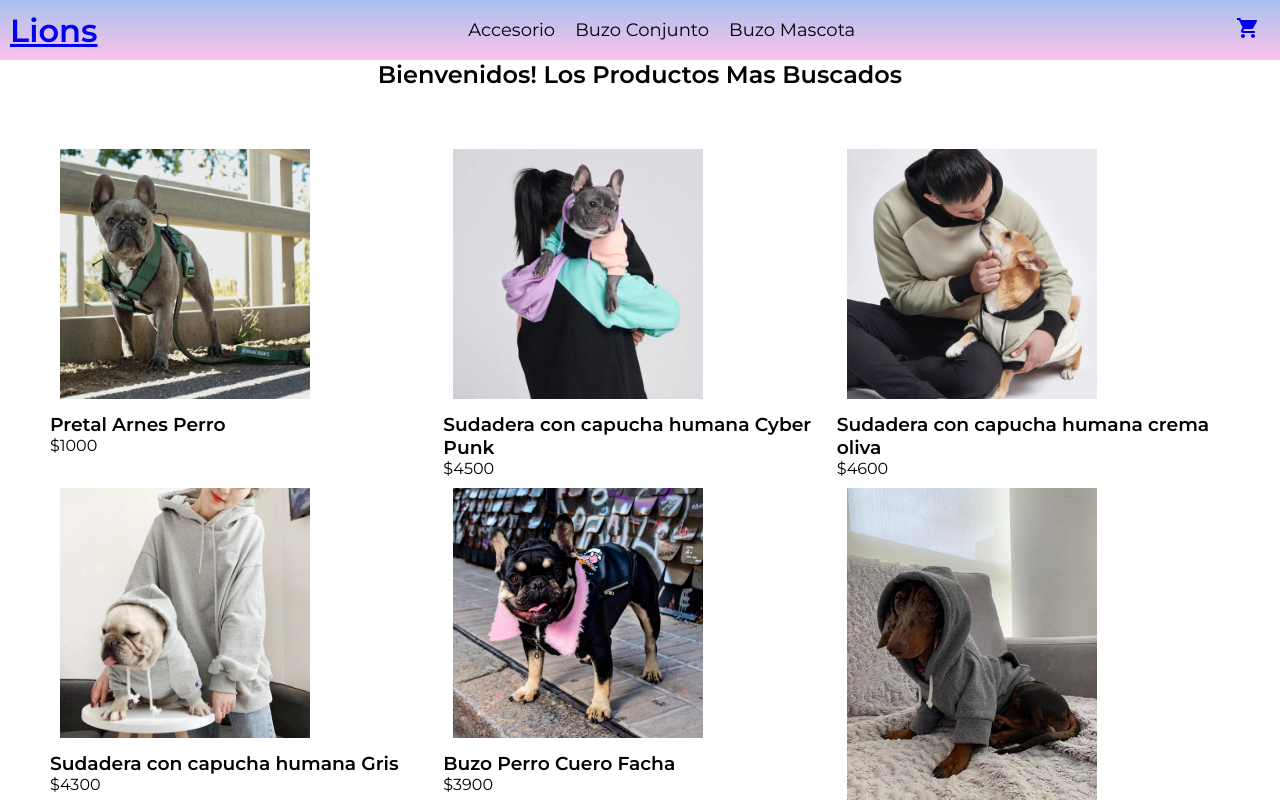
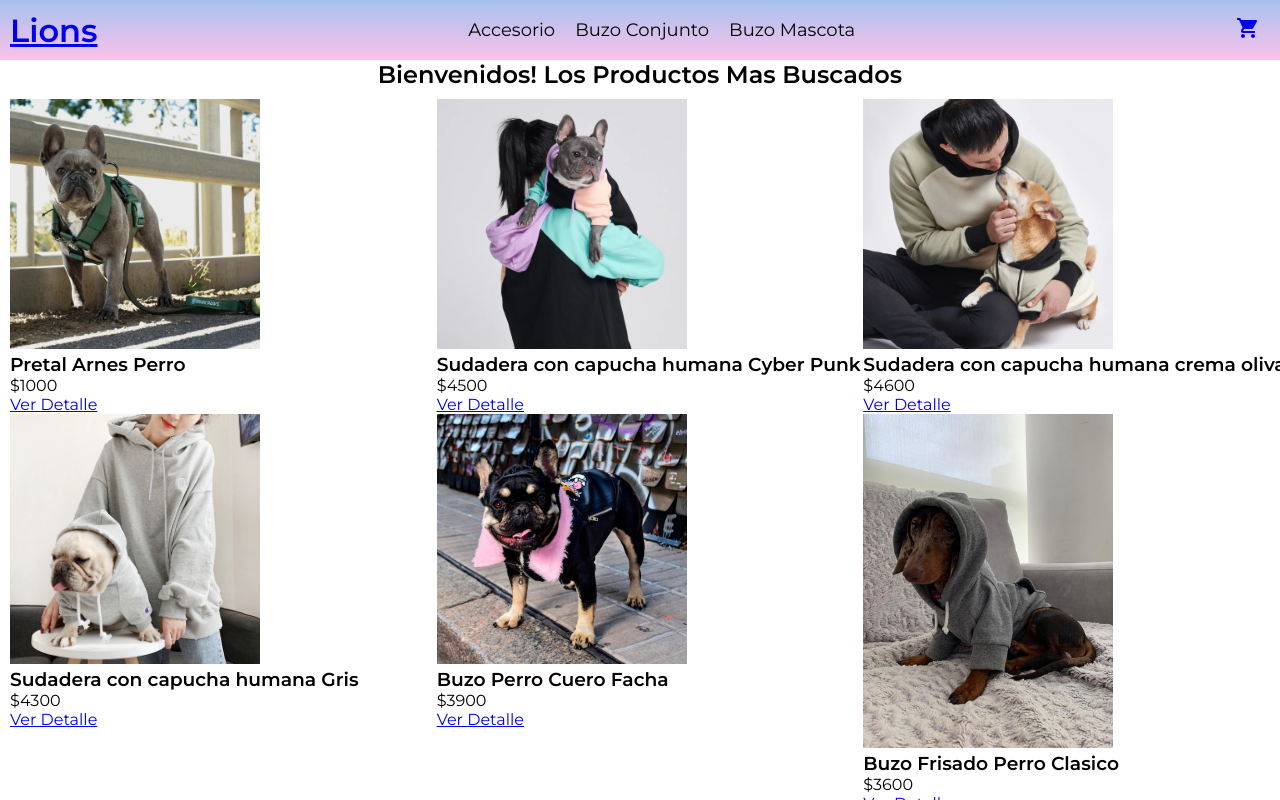
Before and after one commit to Stephyarr/Ecommerce-React-Arratia, a React (Create React App) app: page / in a window 1280 px wide. Shown: the top 800 px of the page. Built offline with nearby package versions, Linux system fonts and the light colour scheme.

Commit message:
itemListConte

```diff
--- /dev/null
+++ b/src/components/ItemListContainer/Item/Item.Style.js
@@ -0,0 +1,6 @@
+export const style = {
+    imagen:{
+        width: 250,
+
+    }
+}
--- a/src/components/ItemListContainer/Item/Item.js
+++ b/src/components/ItemListContainer/Item/Item.js
@@ -1,8 +1,20 @@
 import React from 'react'
+import { Link } from 'react-router-dom'
+import { style } from './Item.Style'
 
-const Item = () => {
+const Item = ({product}) => {
+
+  const {id, name, precio, img} = product //destruturando
+
   return (
-    <div>Item</div>
+    <div>
+        <img style={style.imagen} src={img} alt={name} />
+        <div>
+          <h3>{name}</h3>
+          <p>${precio}</p>
+          <Link>Ver Detalle</Link>
+        </div>
+    </div>
   )
 }
 
--- a/src/components/ItemListContainer/ItemList/ItemList.Style.js
+++ b/src/components/ItemListContainer/ItemList/ItemList.Style.js
@@ -1,8 +1,15 @@
 export const style = {
-    imagen:{
-        height: 'auto',
-        margin:10,
-        width: 250,
+
+    list:{
+        // width: 1000,
+        display: 'grid',
+        gridTemplateColumns: 'repeat(3, 0.5fr)',
+        margin: 10,
+        width: '100%',
+        // padding: 10,
+        position: 'absolute',
+
+
 
     }
 
--- a/src/components/ItemListContainer/ItemList/ItemList.js
+++ b/src/components/ItemListContainer/ItemList/ItemList.js
@@ -1,18 +1,14 @@
 import React from 'react'
+import Item from '../Item/Item'
 import { style } from './ItemList.Style'
 
-const ItemList = (props) => {
+const ItemList = ({productos}) => {
   return (
-    <div style={style.list}>
-      <div >
-        <img style={style.imagen} alt={props.name} src={props.img}/>
-        <div>
-          <h3>{props.name}</h3>
-          <p>${props.precio}</p>
-        </div>
-      </div>
-
-    </div>
+   <div style={style.list}>
+    {productos.map((product) =>
+        <Item key={product.id} product={product}/>
+    )}
+   </div>
   )
 }
 
--- a/src/components/ItemListContainer/ItemListContainer.js
+++ b/src/components/ItemListContainer/ItemListContainer.js
@@ -6,86 +6,43 @@ import ItemList from './ItemList/ItemList'
 // import { useParams } from 'react-router-dom'
 
 
-
-
-// PROMESA
-const getProductos = ()=>{
-  return new Promise((resolve) =>{
-    setTimeout(()=>{
-      resolve(ProductData);
-    }, 2000);
-  });
-}
-// console.log(getProductos());
-
 const ItemListContainer = ({greeting}) => {
 
-  const [producto, setProducto] = useState([]);
+  const [productos, setProductos] = useState([]);
 
-  // const id  = useParams();
+  // const {id} =useParams();
   // console.log(id);
 
+  useEffect(() => {
+    // Promesa
+    const getProductos = () => {
+      return new Promise((resolve, reject)=> {
+        setTimeout(()=> {
+          resolve(ProductData);
+          // console.log(ProductData);
+        }, 2000)
+      })
+    }
+    // getProductos()
+    //   .then((datos)=> setProductos(datos));
 
-  useEffect(() => {
-
-    async function fecthData () {
+    async function fetchProducts () {
       try {
-        const datosFecth = await getProductos();
-
-        // const filtrar = datosFecth.filter((setProducto)=> setProducto.categoria === id)
-
-        // const filtrado = datosFecth.filter((setProducto)=>{
-        //   return setProducto.categoria === id
-        // })
-        // console.log(filtrado);
-        // console.log(datosFecth);
-        setProducto(datosFecth);
-
+        const datosFetch = await getProductos();
+        setProductos(datosFetch);
       } catch (error) {
         console.log(error);
       }
+
     }
+    fetchProducts();
 
-    fecthData();
   }, []);
-
-
-
-  // muestra lo que selecciono
-  // function onAdd(contador) {
-  //   console.log(`selecciono ${contador}`);
-
-  // }
-  // selecciona producto -modo ejem
 
   return (
     <>
         <h2 style={style.subtitulo}> Bienvenidos! {greeting} </h2>
-        {/* <h2 style={style.estilo}> Bienvenidos! {greeting} </h2>
-        <ItemCount stock={10} onAdd={onAdd}/>  */}
-        {/* ItemCount a modo de prueba en ItemListContainer luego lo movemos */}
-
-        {/* {producto.map((productos)=>
-
-            <h2 key={productos.id}>{productos.name}</h2>
-          )
-        } */}
-        <div style={style.lista}>
-
-          {producto.map((productos)=>{
-            return (
-              <ItemList
-                key={productos.id}
-                name={productos.name}
-                img={productos.img}
-                precio={productos.precio}
-              />
-            )
-          })}
-        </div>
-
-
-
+        <ItemList productos={productos}/>
     </>
   )
 }
--- a/src/components/ItemListContainer/ItemListContainer.style.js
+++ b/src/components/ItemListContainer/ItemListContainer.style.js
@@ -1,12 +1,6 @@
 export const style = {
     subtitulo:{
-        textAlign: 'center'
-    },
-    lista:{
+        textAlign: 'center',
+    }
 
-        display: 'grid',
-        gridTemplateColumns: 'repeat(3, 0.5fr)',
-        margin: 50
-
-    }
 }
--- a/src/components/NavBar/NavBar.style.js
+++ b/src/components/NavBar/NavBar.style.js
@@ -1,6 +1,7 @@
 export const style = {
     container:{
       display: 'flex',
+      // width: 1340,
       height: 60,
       alignItems: 'center',
       justifyContent: 'space-between',
```
